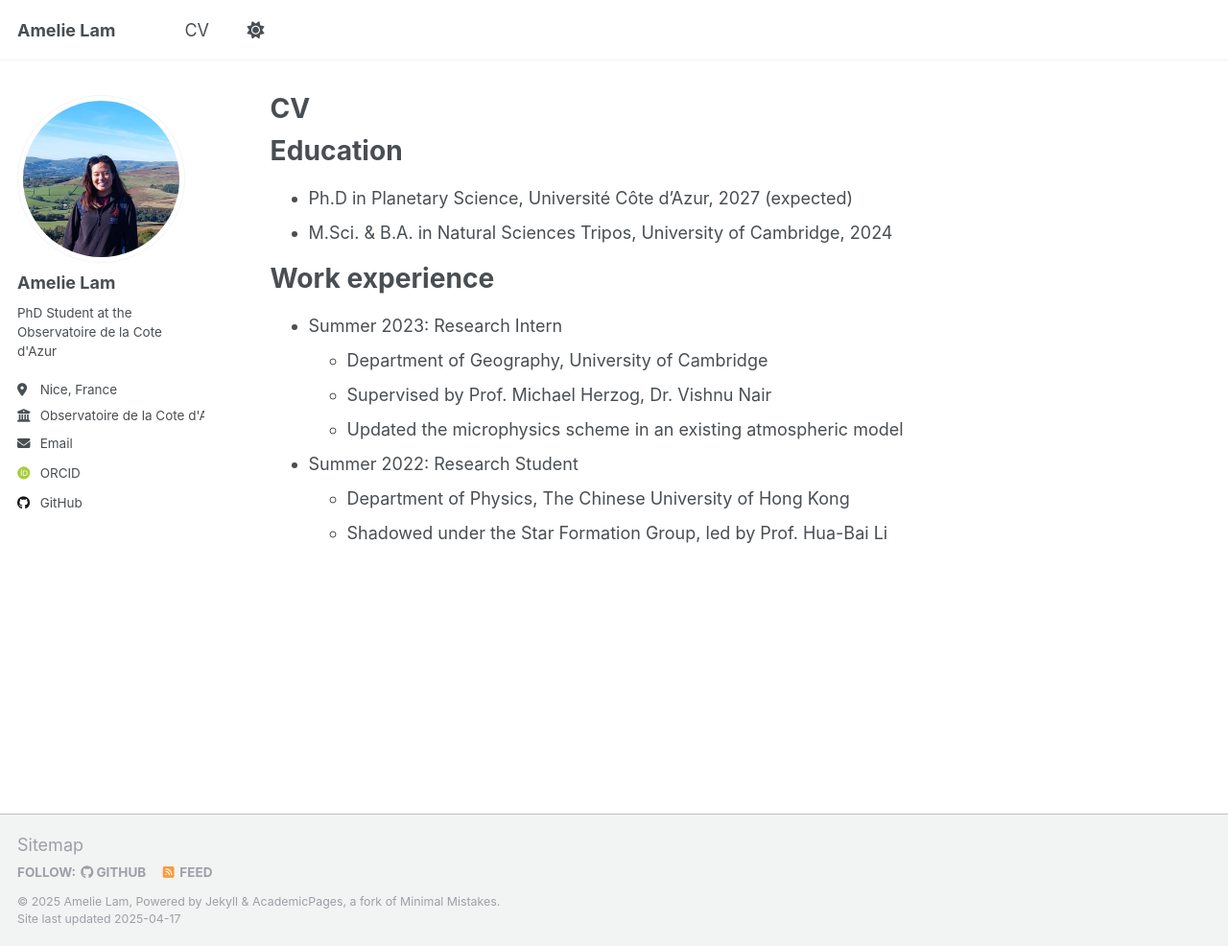
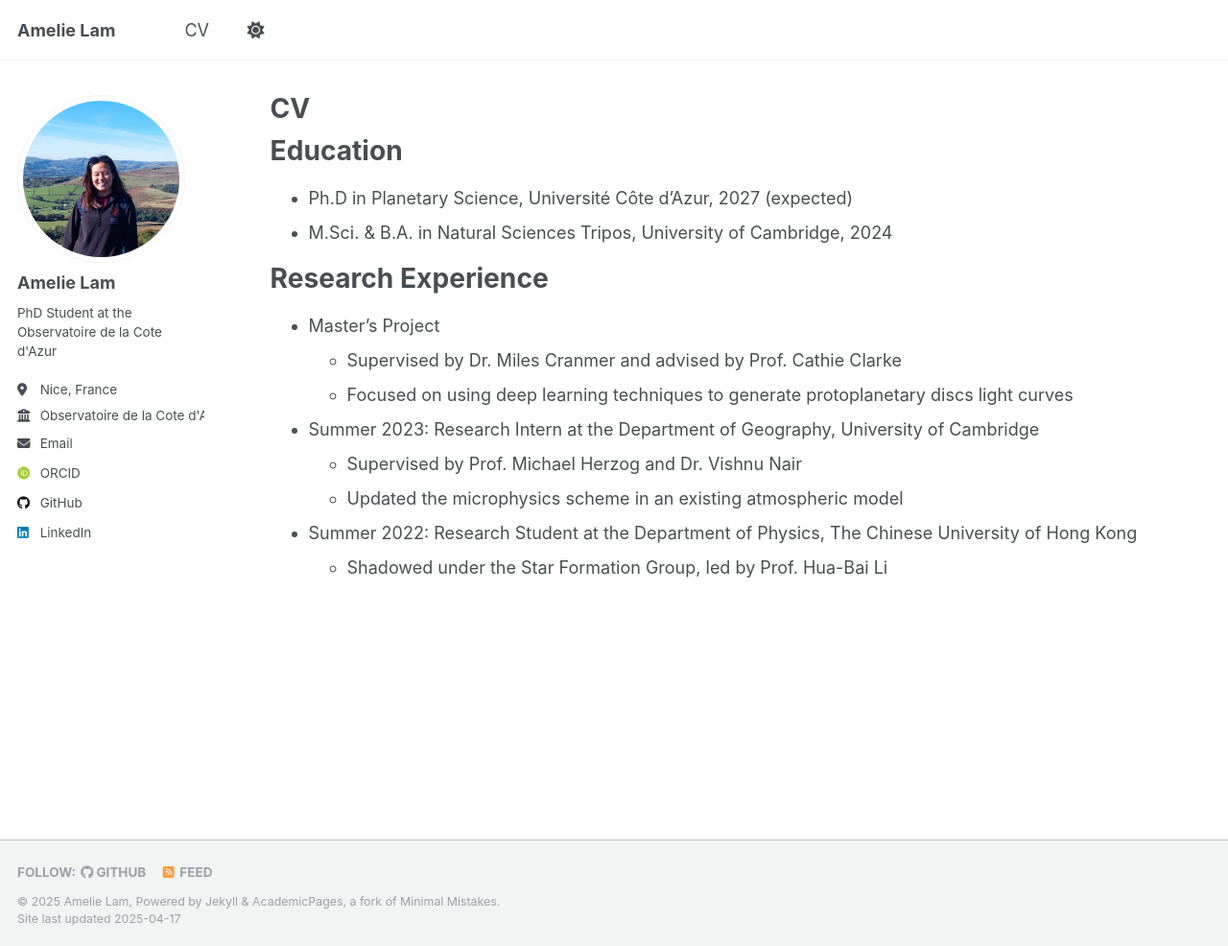
Before and after one commit to amelielwk/amelielwk.github.io, a Jekyll site: the page built from _pages/cv.md, in a window 1280 px wide and 986 px high. Shown: the whole window at 96% size. Built offline with Jekyll 4.4.1, drawn with Linux system fonts in a browser that asks for light colours; some web fonts are replaced.

Commit message:
Edited CV

```diff
--- a/_config.yml
+++ b/_config.yml
@@ -59,7 +59,7 @@ author:
   keybase          : # Username
   instagram        : # Username
   lastfm           : # Username
-  linkedin         : # Username
+  linkedin         : "wing-ki-amelie-lam" # Username
   mastodon         : # URL
   medium           : # URL
   pinterest        : # Username
--- a/_includes/footer/custom.html
+++ b/_includes/footer/custom.html
@@ -1,3 +1,3 @@
 <!-- start custom footer snippets -->
-<a href="/sitemap/">Sitemap</a>
+<!-- <a href="/sitemap/">Sitemap</a> -->
 <!-- end custom footer snippets -->
--- a/_pages/cv.md
+++ b/_pages/cv.md
@@ -14,13 +14,15 @@ Education
 * Ph.D in Planetary Science, Université Côte d'Azur, 2027 (expected)
 * M.Sci. & B.A. in Natural Sciences Tripos, University of Cambridge, 2024
 
-Work experience
+Research Experience
 ======
-* Summer 2023: Research Intern
-  * Department of Geography, University of Cambridge
-  * Supervised by Prof. Michael Herzog, Dr. Vishnu Nair
+* Master's Project
+  * Supervised by Dr. Miles Cranmer and advised by Prof. Cathie Clarke
+  * Focused on using deep learning techniques to generate protoplanetary discs light curves
+
+* Summer 2023: Research Intern at the Department of Geography, University of Cambridge
+  * Supervised by Prof. Michael Herzog and Dr. Vishnu Nair
   * Updated the microphysics scheme in an existing atmospheric model
 
-* Summer 2022: Research Student
-  * Department of Physics, The Chinese University of Hong Kong
+* Summer 2022: Research Student at the Department of Physics, The Chinese University of Hong Kong
   * Shadowed under the Star Formation Group, led by Prof. Hua-Bai Li
```
